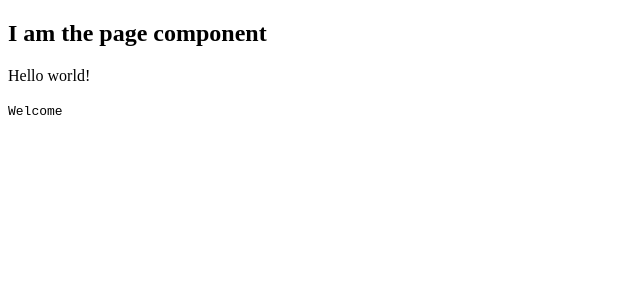
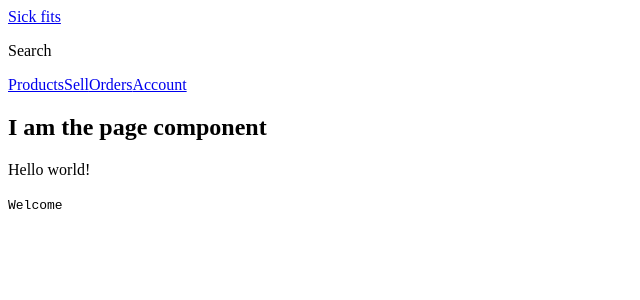
Before and after one commit to aproskam/sick-fits, a Next.js app in the folder frontend/: page / in a window 1280 px wide. Shown: the top 300 px of the page, without its empty margins (0-640 px from the left). Built offline with nearby package versions, Linux system fonts and the light colour scheme.

Commit message:
add global Header and Nav component

```diff
--- /dev/null
+++ b/frontend/components/Header.js
@@ -0,0 +1,16 @@
+import Link from 'next/link';
+import Nav from './Nav';
+
+export default function Header() {
+  return (
+    <header>
+      <div className="bar">
+        <Link href="/">Sick fits</Link>
+      </div>
+      <div className="sub-bar">
+        <p>Search</p>
+      </div>
+      <Nav />
+    </header>
+  );
+}
--- /dev/null
+++ b/frontend/components/Nav.js
@@ -0,0 +1,12 @@
+import Link from 'next/link';
+
+export default function Nav() {
+  return (
+    <nav>
+      <Link href="/products">Products</Link>
+      <Link href="/sell">Sell</Link>
+      <Link href="/orders">Orders</Link>
+      <Link href="/account">Account</Link>
+    </nav>
+  );
+}
--- a/frontend/components/Page.js
+++ b/frontend/components/Page.js
@@ -1,8 +1,10 @@
 import PropTypes from 'prop-types';
+import Header from './Header';
 
 export default function Page({ children }) {
   return (
     <div>
+      <Header />
       <h2>I am the page component</h2>
       {children}
     </div>
```
